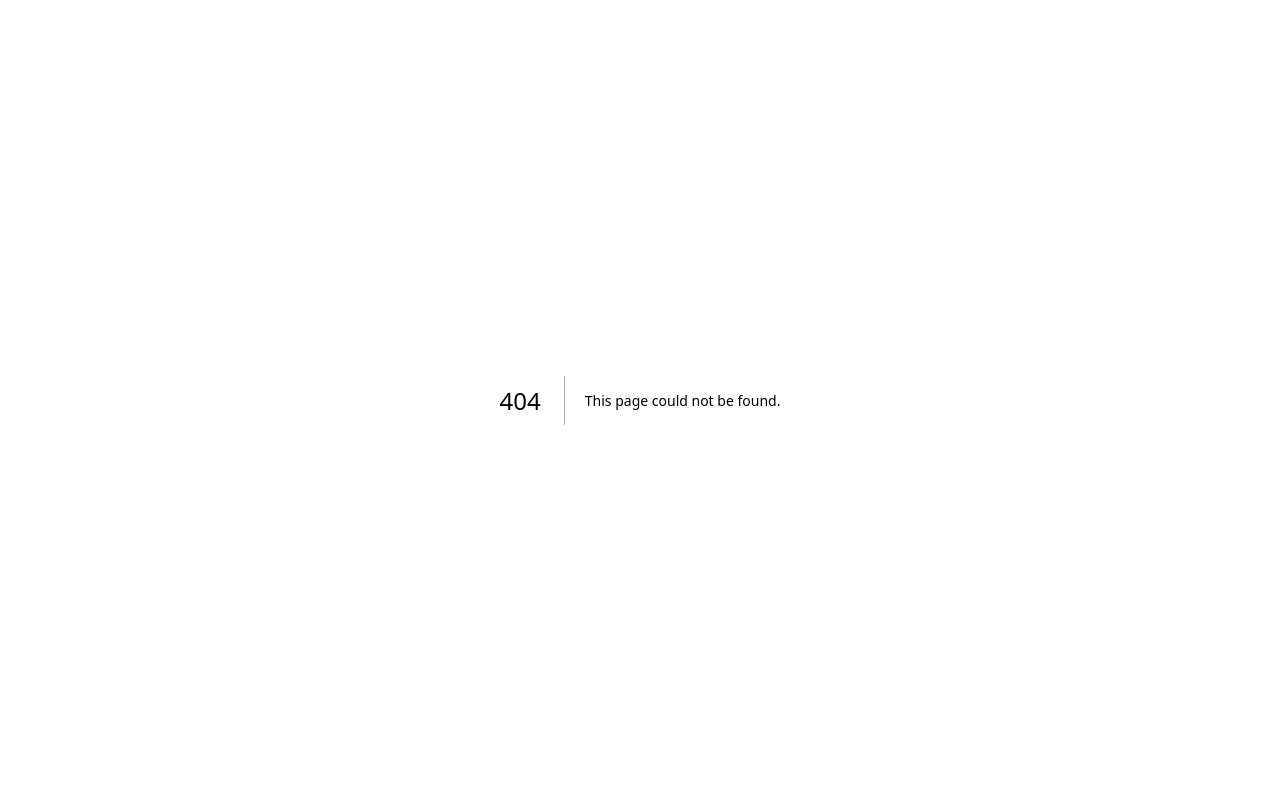
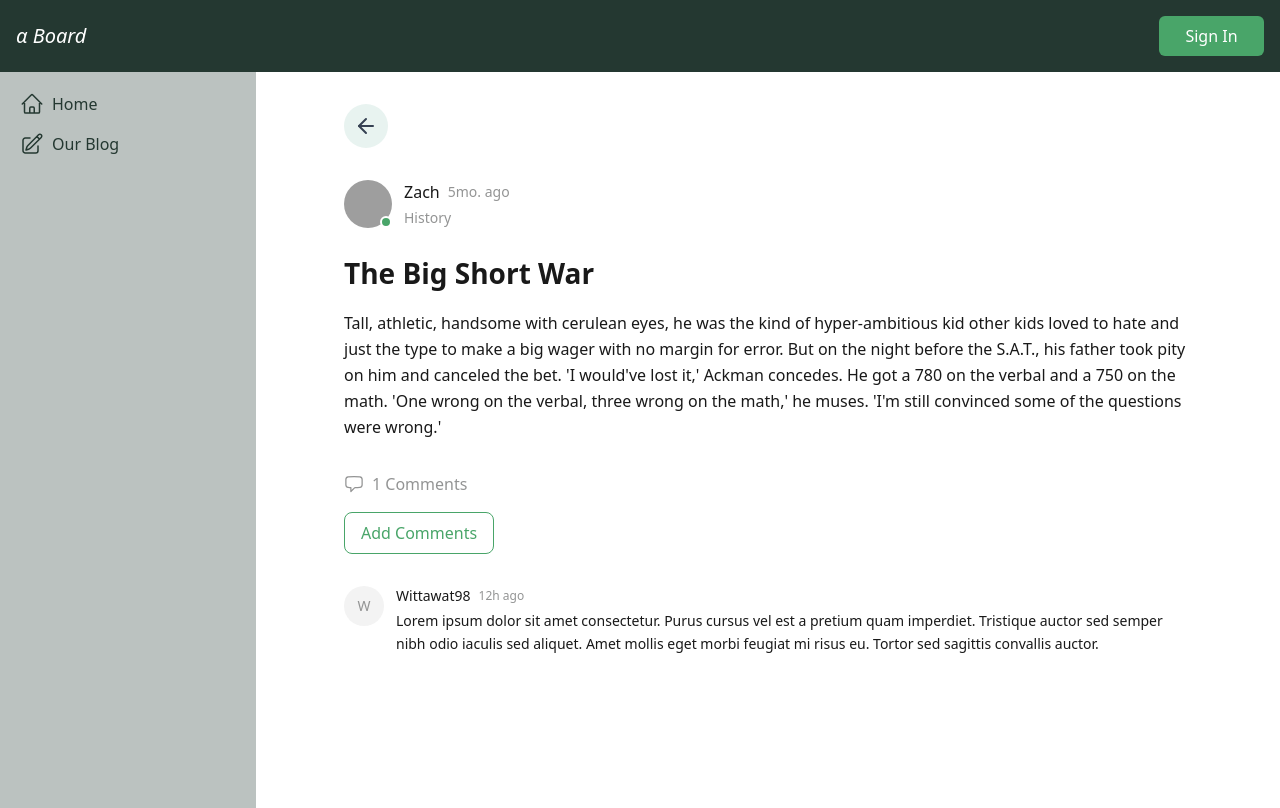
Before and after one commit to bossmiiz/web-board, a Next.js app in the folder frontend/: page /posts/1 in a window 1280 px wide. Before the commit this address had no page. Built offline with nearby package versions, Linux system fonts and the light colour scheme; grey boxes are pictures that could not be loaded.

Commit message:
Feat : implement postdetails and mock data for ui test layout

```diff
--- /dev/null
+++ b/frontend/src/app/posts/[id]/page.tsx
@@ -0,0 +1,164 @@
+"use client";
+
+import Image from "next/image";
+import Link from "next/link";
+import { ArrowLeft } from "lucide-react";
+import Navbar from "@/components/Navbar";
+import Sidebar from "@/components/Sidebar";
+import { useState } from "react";
+import { use } from "react";
+import { ChatBubbleLeftIcon } from "@heroicons/react/24/outline";
+
+interface Comment {
+  id: string;
+  author: string;
+  content: string;
+  timestamp: string;
+}
+
+interface Post {
+  id: string;
+  title: string;
+  content: string;
+  author: {
+    name: string;
+    avatar: string;
+    isOnline: boolean;
+  };
+  timestamp: string;
+  category: string;
+  comments: Comment[];
+}
+
+export default function PostDetails({
+  params,
+}: {
+  params: Promise<{ id: string }>;
+}) {
+  const [isSidebarOpen, setIsSidebarOpen] = useState(false);
+  const resolvedParams = use(params);
+
+  const post: Post = {
+    id: resolvedParams.id,
+    title: "The Big Short War",
+    content:
+      "Tall, athletic, handsome with cerulean eyes, he was the kind of hyper-ambitious kid other kids loved to hate and just the type to make a big wager with no margin for error. But on the night before the S.A.T., his father took pity on him and canceled the bet. 'I would've lost it,' Ackman concedes. He got a 780 on the verbal and a 750 on the math. 'One wrong on the verbal, three wrong on the math,' he muses. 'I'm still convinced some of the questions were wrong.'",
+    author: {
+      name: "Zach",
+      avatar: "/avatars/zach.jpg",
+      isOnline: true,
+    },
+    timestamp: "5mo. ago",
+    category: "History",
+    comments: [
+      {
+        id: "1",
+        author: "Wittawat98",
+        content:
+          "Lorem ipsum dolor sit amet consectetur. Purus cursus vel est a pretium quam imperdiet. Tristique auctor sed semper nibh odio iaculis sed aliquet. Amet mollis eget morbi feugiat mi risus eu. Tortor sed sagittis convallis auctor.",
+        timestamp: "12h ago",
+      },
+    ],
+  };
+
+  return (
+    <div className="min-h-screen flex flex-col">
+      <Navbar onMenuClick={() => setIsSidebarOpen(true)} />
+      <div className="flex flex-1">
+        <Sidebar
+          isOpen={isSidebarOpen}
+          onClose={() => setIsSidebarOpen(false)}
+        />
+        <main className="flex-1 bg-white min-h-[calc(100vh-64px)]">
+          <div className="max-w-4xl mx-auto px-6 py-8">
+            {/* Back Button */}
+            <Link
+              href="/"
+              className="inline-flex items-center justify-center w-[44px] h-[44px] rounded-full bg-[#E8F3F0] hover:bg-[#E8F3F0]/80 transition-colors mb-8"
+            >
+              <ArrowLeft className="w-6 h-6 text-gray-700" />
+            </Link>
+
+            {/* Author Info */}
+            <div className="flex items-start mb-6">
+              <div className="relative w-12 h-12">
+                <Image
+                  src={post.author.avatar}
+                  alt={post.author.name}
+                  fill
+                  className="rounded-full object-cover"
+                />
+                {post.author.isOnline && (
+                  <div className="absolute bottom-0 right-0 w-3 h-3 bg-[#49A569] rounded-full border-2 border-white"></div>
+                )}
+              </div>
+              <div className="ml-3">
+                <div className="flex items-center">
+                  <h3 className="text-[#191919] text-base">
+                    {post.author.name}
+                  </h3>
+                  <span className="ml-2 text-sm text-[#939494]">
+                    {post.timestamp}
+                  </span>
+                </div>
+                <div className="text-sm text-[#939494] mt-1">
+                  {post.category}
+                </div>
+              </div>
+            </div>
+
+            {/* Post Content */}
+            <article className="mb-8">
+              <h1 className="text-[28px] font-semibold text-[#191919] mb-4">
+                {post.title}
+              </h1>
+              <p className="text-[#191919] leading-relaxed">{post.content}</p>
+            </article>
+
+            {/* Comments Section */}
+            <div className="mt-8">
+              <div className="flex items-center mb-4">
+                <ChatBubbleLeftIcon className="h-5 w-5 text-[#939494]" />
+                <span className="ml-2 text-[#939494]">
+                  {post.comments.length} Comments
+                </span>
+              </div>
+
+              <button className="mb-8 bg-white border border-custom_success text-custom_success px-4 py-2 rounded-lg hover:bg-[#2b5f44] transition-colors">
+                Add Comments
+              </button>
+
+              {/* Comments List */}
+              <div className="space-y-6">
+                {post.comments.map((comment) => (
+                  <div key={comment.id} className="flex space-x-3">
+                    <div className="flex-shrink-0">
+                      <div className="w-10 h-10 bg-[#F3F3F3] rounded-full flex items-center justify-center">
+                        <span className="text-[#939494] text-sm">
+                          {comment.author.charAt(0)}
+                        </span>
+                      </div>
+                    </div>
+                    <div className="flex-1">
+                      <div className="flex items-center mb-1">
+                        <h3 className="font-medium text-[#191919] text-sm">
+                          {comment.author}
+                        </h3>
+                        <span className="ml-2 text-xs text-[#939494]">
+                          {comment.timestamp}
+                        </span>
+                      </div>
+                      <p className="text-[#191919] text-sm leading-relaxed">
+                        {comment.content}
+                      </p>
+                    </div>
+                  </div>
+                ))}
+              </div>
+            </div>
+          </div>
+        </main>
+      </div>
+    </div>
+  );
+}
```
